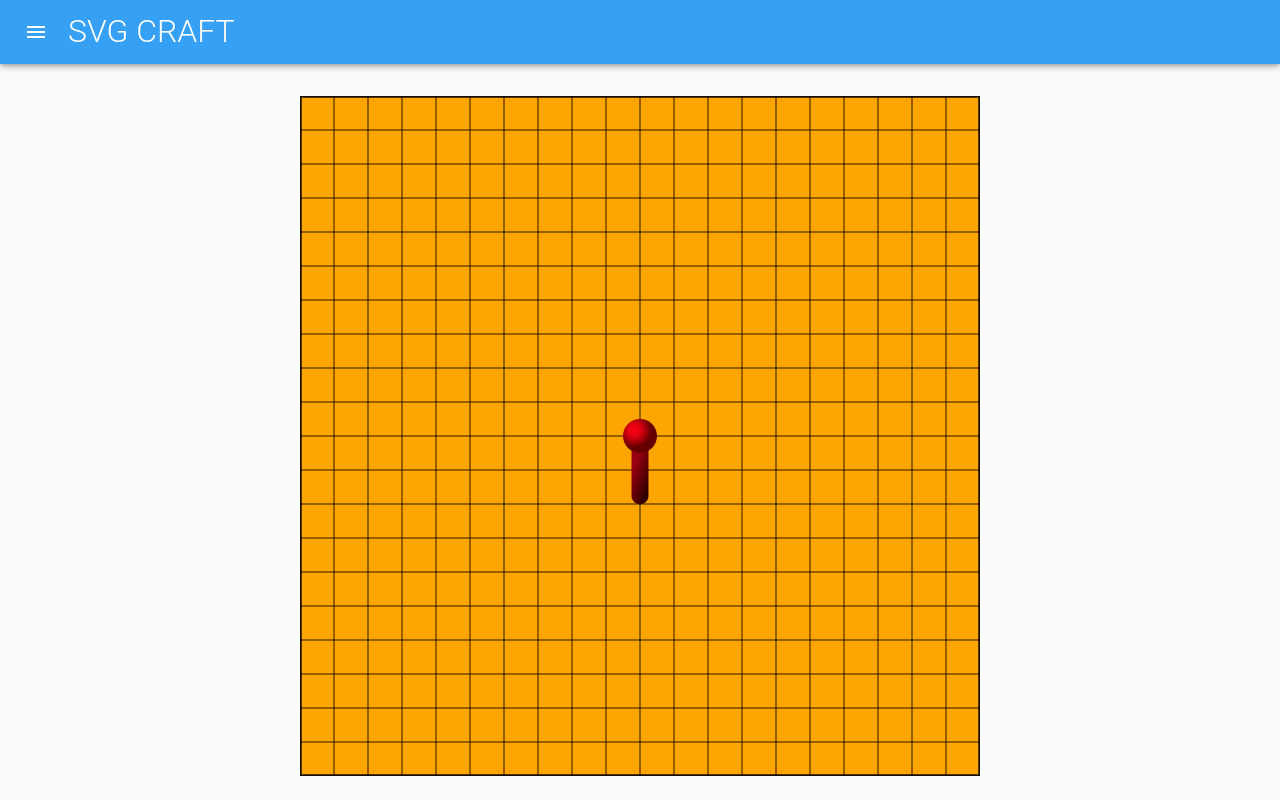
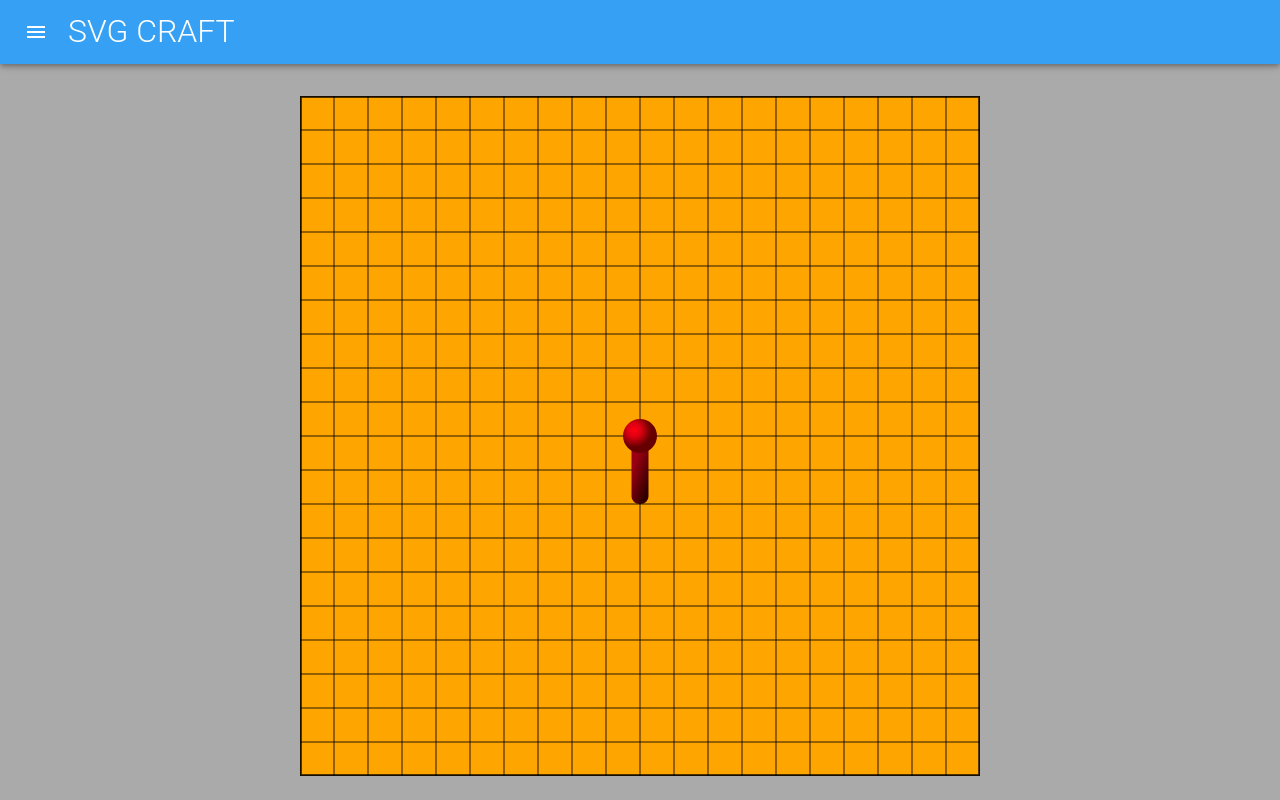
Before and after one commit to mikedpad/svg-craft, a React (Create React App) app: page / in a window 1280 px wide. Built offline with nearby package versions, Linux system fonts and the light colour scheme.

Commit message:
Theme: Default to gray background

```diff
--- a/src/styles/theme.js
+++ b/src/styles/theme.js
@@ -2,7 +2,7 @@ import { createMuiTheme } from '@material-ui/core/styles';
 
 const background = {
   paper: `#EEE`,
-  default: `#fafafa`,
+  default: `#aaa`,
 };
 
 const baseFont = `'Avenir Next', Roboto, 'Helvetica Neue', Arial, sans-serif`;
```
